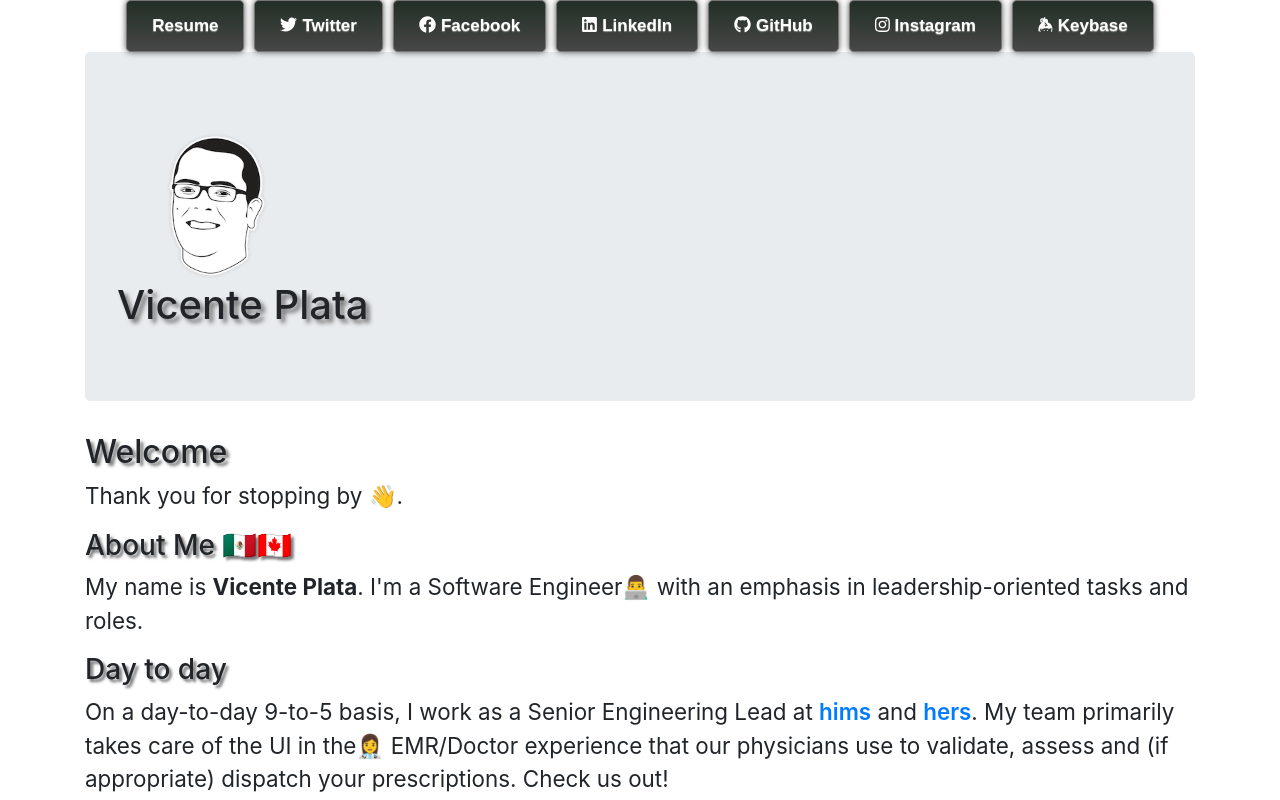
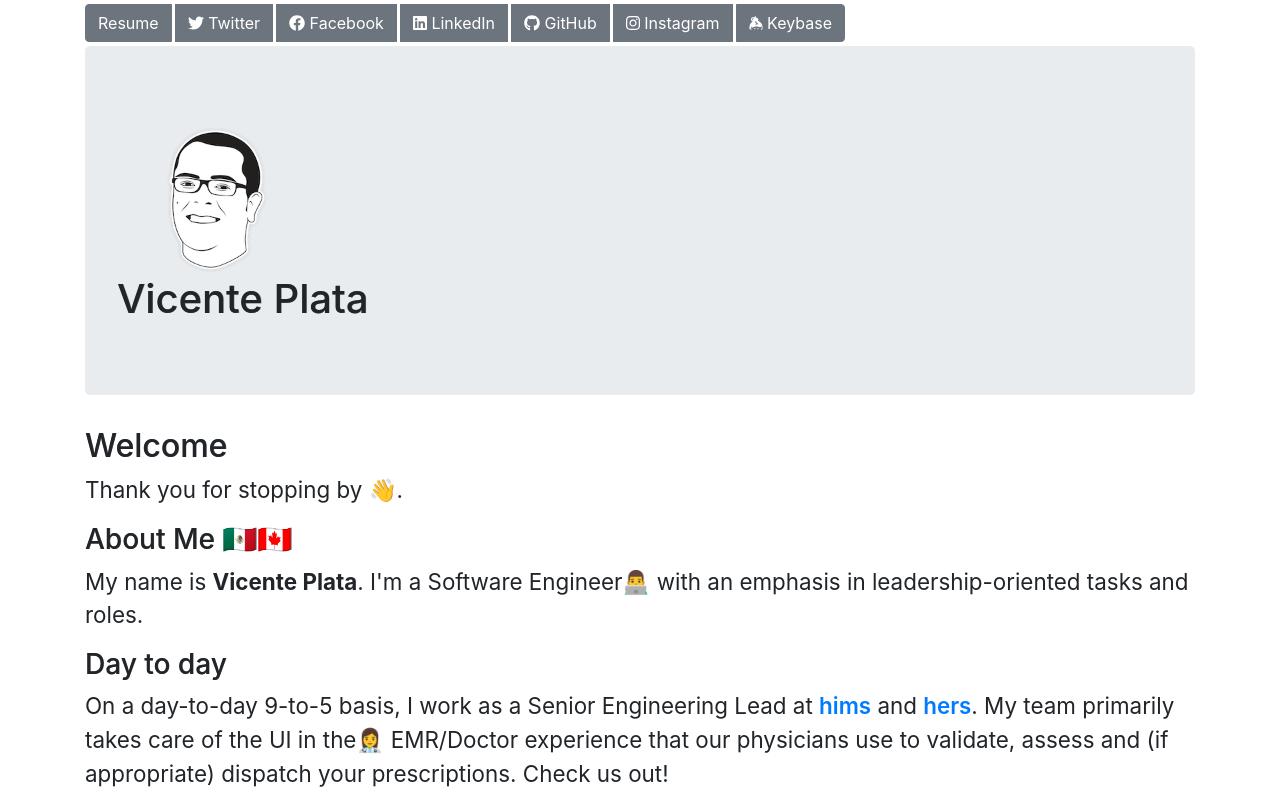
Before and after one commit to xnt/xnt.github.io, a React (Create React App) app: page /#/ in a window 1280 px wide. Shown: the top 800 px of the page. Built offline with nearby package versions, Linux system fonts and the light colour scheme.

Commit message:
🎨Prettify and bootstrapize a little bit further

```diff
--- a/src/Button.js
+++ b/src/Button.js
@@ -1,16 +1,20 @@
 import React, { memo } from 'react';
 import PropTypes from 'prop-types';
 import { FontAwesomeIcon } from '@fortawesome/react-fontawesome';
+import BsButton from 'react-bootstrap/Button';
 
-const Button = memo(function Button(props) {
+
+const Button = memo(function Button({ icon, label, link }) {
+  const sendToLink = () => {
+    window.location.href = link;
+  };
+
   return (
-    <span style={{padding: '5px'}}>
-      <a href={props.link} rel="noopener noreferrer" target='_blank' className="linkButton">
-        {props.icon && (
-          <FontAwesomeIcon icon={['fab', props.icon]} color="white" style={{marginRight: '5px'}} />
-        )}{props.label}
-      </a>
-    </span>
+    <BsButton className="mr-1" onClick={sendToLink.bind(this)} variant="secondary">
+        {icon && (
+          <FontAwesomeIcon icon={['fab', icon]} color="white"/>
+        )} {label}
+    </BsButton>
   )
 })
 
--- a/src/Buttons.js
+++ b/src/Buttons.js
@@ -1,5 +1,6 @@
 import React, { memo } from 'react';
 import Button from './Button';
+import ButtonGroup from 'react-bootstrap/ButtonGroup';
 
 const createButton = (label, link, icon=null) => {
   return {'label': label, 'link': link, 'icon': icon};
@@ -18,7 +19,7 @@ const BUTTONS = [
 export default memo(function Buttons() {
 
   return (
-    <div id="buttons">
+    <ButtonGroup className="my-1">
       {
         BUTTONS.map((button) => {
              return <Button
@@ -29,6 +30,6 @@ export default memo(function Buttons() {
           }
         )
       }
-    </div>
+    </ButtonGroup>
   )
 });
--- a/src/Welcome.js
+++ b/src/Welcome.js
@@ -29,6 +29,7 @@ const Welcome = memo(function Welcome(props) {
           I'm not that much of a fan of technology lists. Languages and technologies are
           basically tools to get things done. I'd rather talk about soft skills and general
           areas of expertise:
+        </p>
         <ul>
           <li>Remote Engineering Management and Leadership</li>
           <li>Security</li>
@@ -36,7 +37,9 @@ const Welcome = memo(function Welcome(props) {
           <li>Accessibility</li>
           <li>Best Practices</li>
         </ul>
+        <p>
           If you insist, though, check my GitHub or LinkedIn profiles. TLDR:
+        </p>
         <ul>
           <li>Java</li>
           <li>C#</li>
@@ -44,7 +47,6 @@ const Welcome = memo(function Welcome(props) {
           <li>Ruby/Rails</li>
           <li>JavaScript (React)</li>
         </ul>
-        </p>
         <h3>About this website</h3>
         <p>
           I'm rebuilding my website because of reasons. This might take a while. Until
--- a/src/index.css
+++ b/src/index.css
@@ -16,46 +16,6 @@ code {
 
 h1, h2, h3, h4 {
 	font-weight: bold;
-}
-
-.linkButton {
-	-moz-box-shadow: 0px 0px 6px 0px #4c4f4b;
-	-webkit-box-shadow: 0px 0px 6px 0px #4c4f4b;
-	box-shadow: 0px 0px 6px 0px #4c4f4b;
-	background:-webkit-gradient(linear, left top, left bottom, color-stop(0.05, #243027), color-stop(1, #474747));
-	background:-moz-linear-gradient(top, #243027 5%, #474747 100%);
-	background:-webkit-linear-gradient(top, #243027 5%, #474747 100%);
-	background:-o-linear-gradient(top, #243027 5%, #474747 100%);
-	background:-ms-linear-gradient(top, #243027 5%, #474747 100%);
-	background:linear-gradient(to bottom, #243027 5%, #474747 100%);
-	filter:progid:DXImageTransform.Microsoft.gradient(startColorstr='#243027', endColorstr='#474747',GradientType=0);
-	background-color:#243027;
-	-moz-border-radius:5px;
-	-webkit-border-radius:5px;
-	border-radius:5px;
-	border:1px solid #757575;
-	display:inline-block;
-	cursor:pointer;
-	color:#ffffff;
-	font-family:Arial;
-	font-size:17px;
-	padding:12px 25px;
-	text-decoration:none;
-	text-shadow:0px 1px 1px #90998e;
-}
-.linkButton:hover {
-	background:-webkit-gradient(linear, left top, left bottom, color-stop(0.05, #474747), color-stop(1, #243027));
-	background:-moz-linear-gradient(top, #474747 5%, #243027 100%);
-	background:-webkit-linear-gradient(top, #474747 5%, #243027 100%);
-	background:-o-linear-gradient(top, #474747 5%, #243027 100%);
-	background:-ms-linear-gradient(top, #474747 5%, #243027 100%);
-	background:linear-gradient(to bottom, #474747 5%, #243027 100%);
-	filter:progid:DXImageTransform.Microsoft.gradient(startColorstr='#474747', endColorstr='#243027',GradientType=0);
-	background-color:#474747;
-}
-.linkButton:active {
-	position:relative;
-	top:1px;
 }
 
 .App>div {
@@ -79,12 +39,12 @@ a {
 	text-decoration: underline;
 }
 
-div p {
+div p, ul{
 	font-size: 1.4em;
 }
 
 h1, h2, h3 {
-	text-shadow: .1em .1em .1em #777;
+	text-shadow: .01em .01em .01em #777;
 }
 
 h2 {
```
Lines whose indentation alone changed are shown as unchanged.
